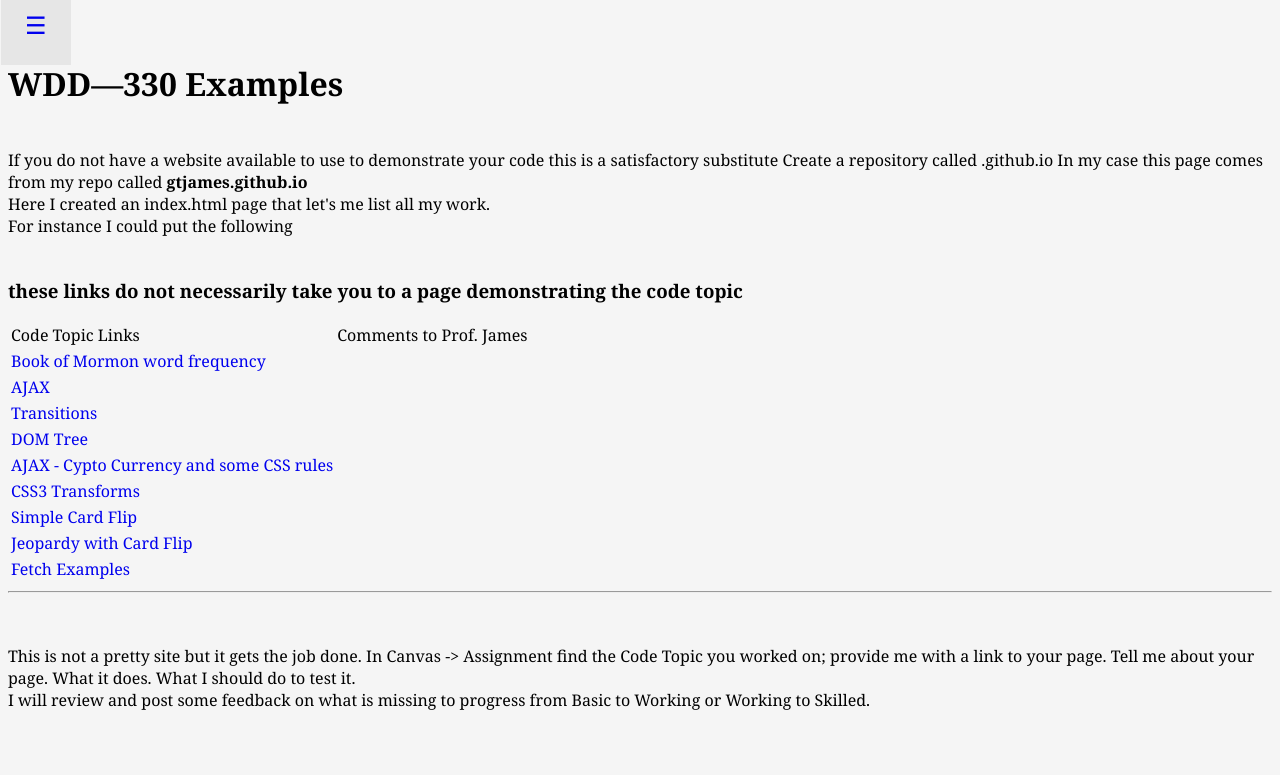
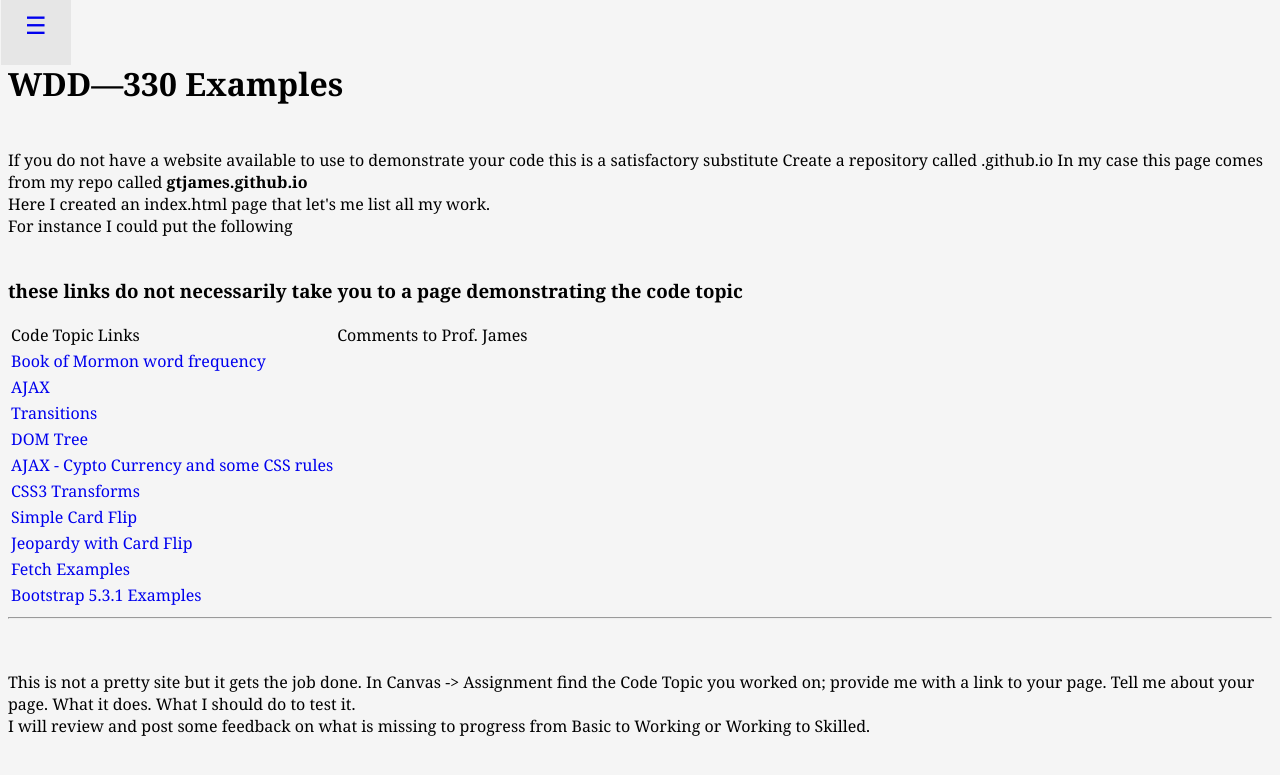
Before and after one commit to gtjames/gtjames.github.io, a Jekyll site: the page index.html, which Jekyll copies as it is, in a window 1280 px wide. Shown: the top 775 px of the page. Built offline with Jekyll 4.4.1, drawn with Linux system fonts in a browser that asks for light colours.

Commit message:
added link to Bootstrap Examples

```diff
--- a/index.html
+++ b/index.html
@@ -41,6 +41,7 @@
     <tr><td><a href="/showOff/cssJS.html">       Simple Card Flip</a></td></tr>
     <tr><td><a href="/Jeopardy.html">            Jeopardy with Card Flip</a></td></tr>
     <tr><td><a href="https://gtjames.github.io/FetchExamples/">Fetch Examples</a></td></tr>
+    <tr><td><a href="https://gtjames.github.io/bootstrap-5.3.1-examples/">Bootstrap 5.3.1 Examples</a></td></tr>
   </table>
   <hr>
   <br><br>
```
